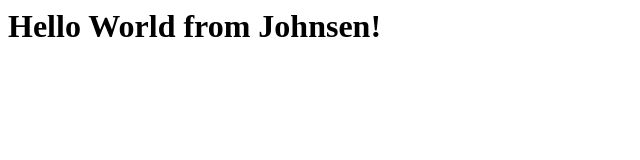
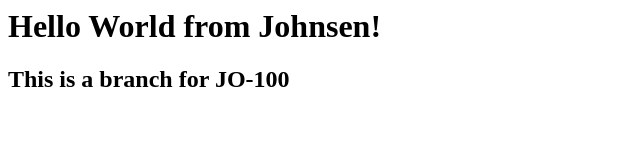
Before and after one commit to johnsenong/johnsenong.github.io, a plain HTML site: page index.html in a window 1280 px wide. Shown: the whole page, without its empty margins (0-640 px from the left). Drawn offline with Linux system fonts and the light colour scheme.

Commit message:
Edited index.html for branch testing

```diff
--- a/index.html
+++ b/index.html
@@ -1,5 +1,6 @@
 <html>
 <body>
 <h1/> Hello World from Johnsen!
+<h2/> This is a branch for JO-100
 </body>
 </html>
```
